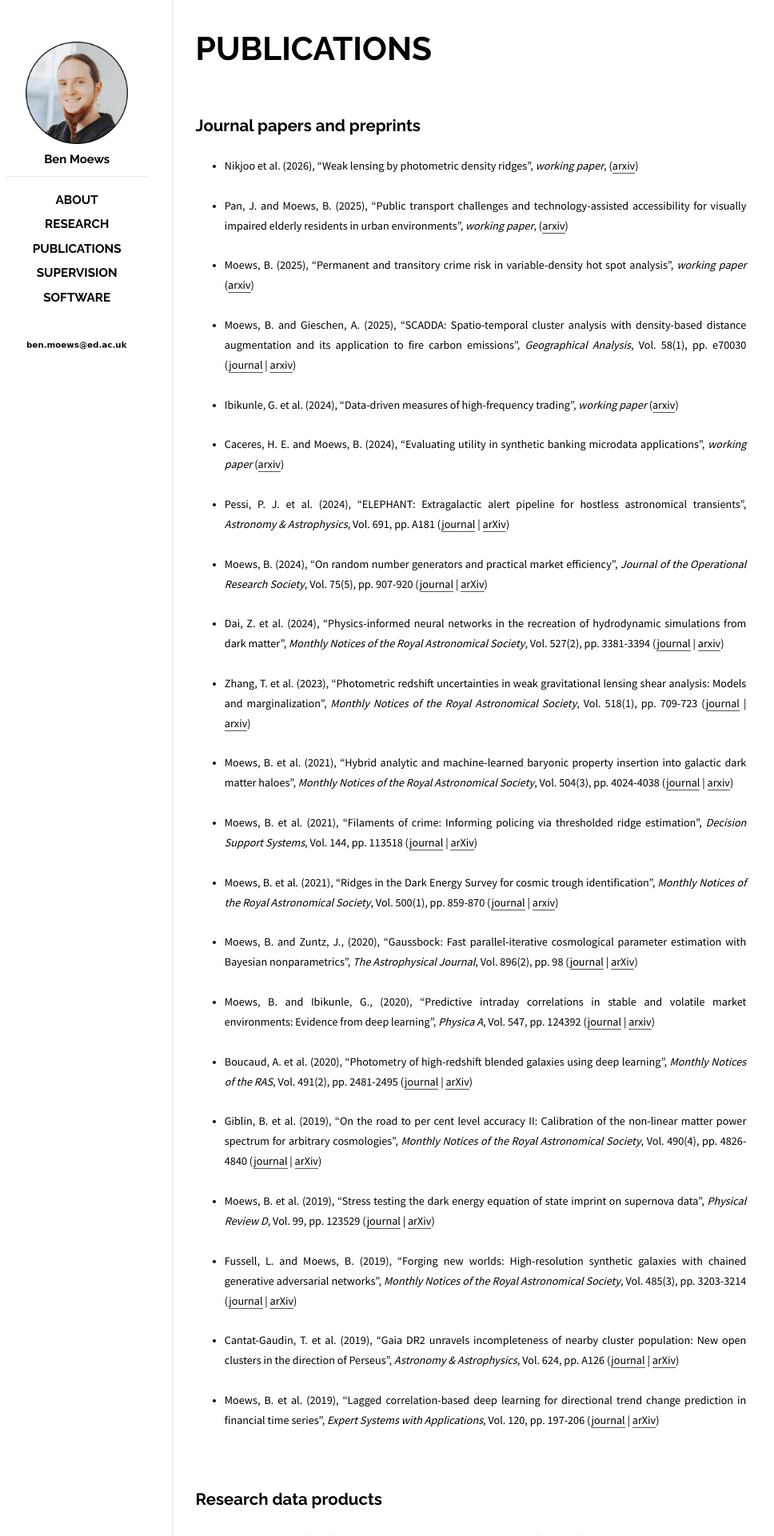
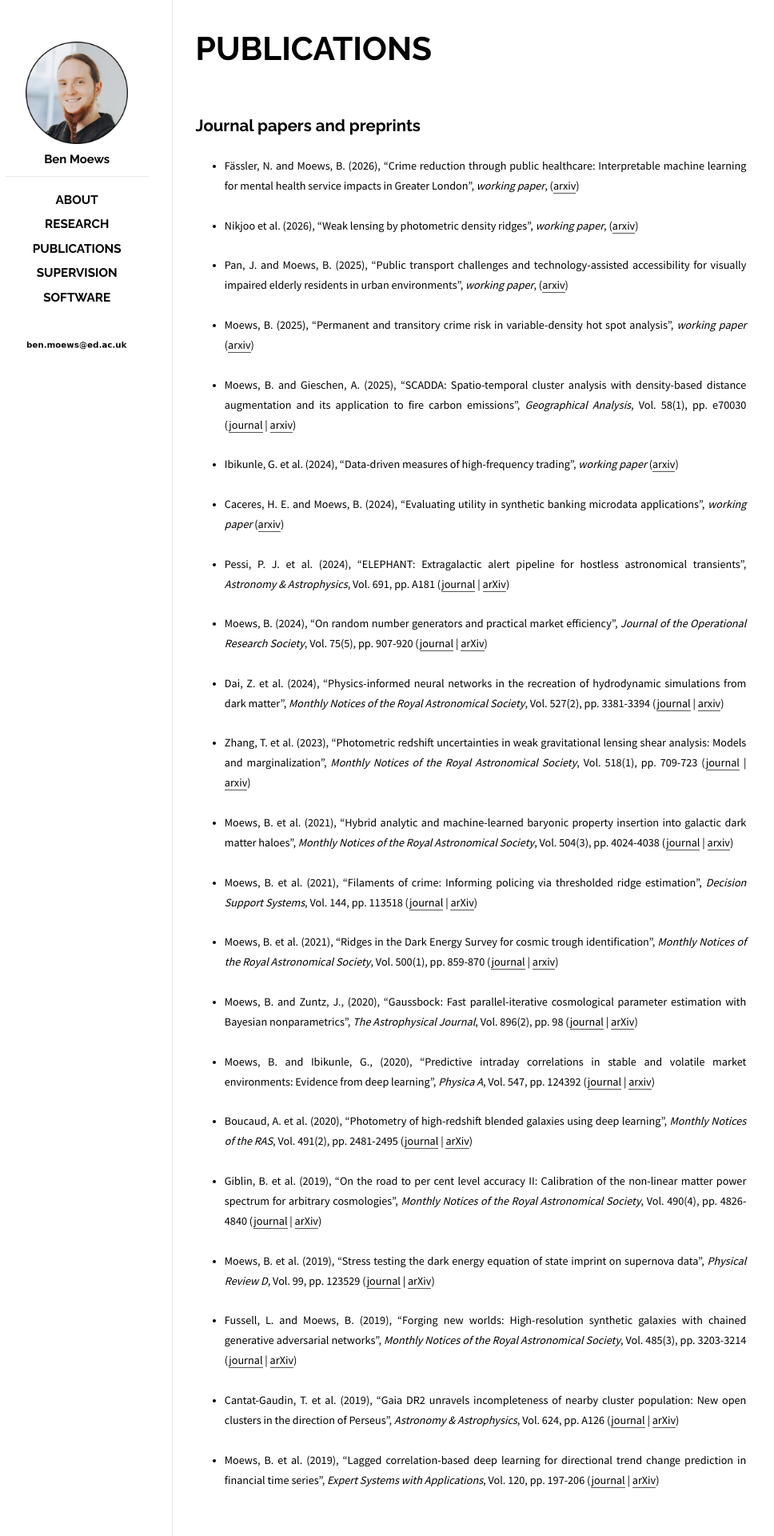
Before and after one commit to moews/moews.github.io, a Jekyll site: the page built from _posts/2017-03-25-publications.md, in a window 1280 px wide. Shown: the top 1920 px of the page at 80% size, without its empty margins (143-1111 px from the left). Built offline with Jekyll 4.4.1, drawn with Linux system fonts in a browser that asks for light colours.

Commit message:
Update 2017-03-25-publications.md

```diff
--- a/_posts/2017-03-25-publications.md
+++ b/_posts/2017-03-25-publications.md
@@ -9,6 +9,8 @@
 <br>
 
 ## Journal papers and preprints
+
+* <small>Fässler, N. and Moews, B. (2026), "Crime reduction through public healthcare: Interpretable machine learning for mental health service impacts in Greater London", _working paper_, ([arxiv](https://arxiv.org/abs/2606.26202))</small>
 
 * <small>Nikjoo et al. (2026), "Weak lensing by photometric density ridges", _working paper_, ([arxiv](https://arxiv.org/abs/2603.04025))</small>
 
```
